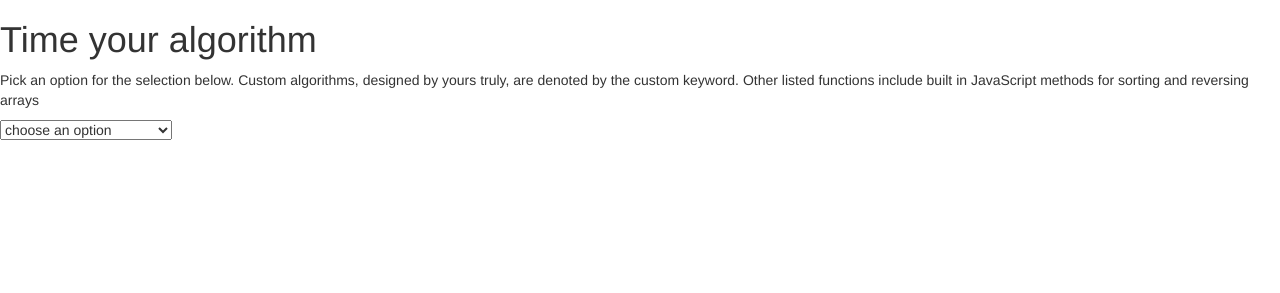
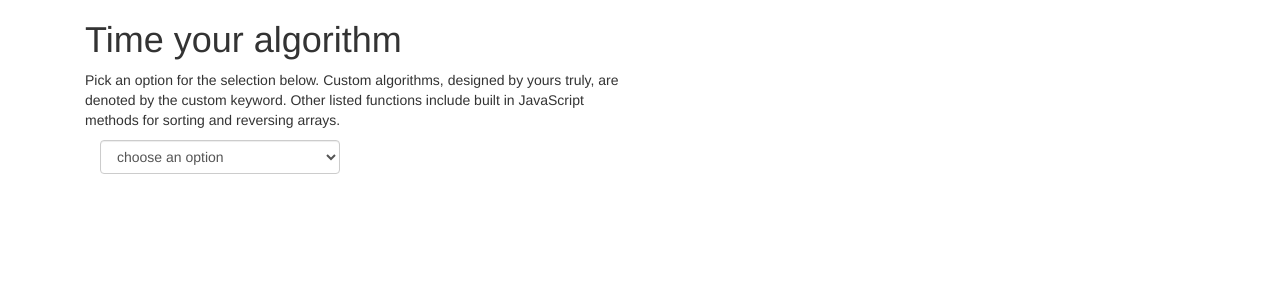
Before and after one commit to naeglinghaff/algorithm_timer, a website: page public/base.html in a window 1280 px wide. Drawn offline with nearby package versions, Linux system fonts and the light colour scheme.

Commit message:
added columns to upper text

```diff
--- a/public/base.html
+++ b/public/base.html
@@ -4,12 +4,17 @@
     <meta charset="utf-8">
     <title>Algorithm Timer</title>
     <script src="https://cdn.jsdelivr.net/npm/chart.js@2.9.3/dist/Chart.min.js"></script>
-      <link rel="stylesheet" href="/css/bootstrap.min.css" />
+    <link rel="stylesheet" href="/css/bootstrap.min.css"/>
+    <meta name="viewport" content="width=device-width, initial-scale=1">
   </head>
   <body>
+    <div class="container">
+      <div class"row">
+        <div class="col-md-6">
           <h1> Time your algorithm </h1>
-      <p> Pick an option for the selection below. Custom algorithms, designed by yours truly, are denoted by the custom keyword. Other listed functions include built in JavaScript methods for sorting and reversing arrays </p>
-      <select id="methods" name="methods">
+          <p> Pick an option for the selection below. Custom algorithms, designed by yours truly, are denoted by the custom keyword. Other listed functions include built in JavaScript methods for sorting and reversing arrays. </p>
+          <div class="col-md-6">
+            <select id="methods" name="methods" class="form-control">
               <option>choose an option</option>
               <option value="sort">sort</option>
               <option value="reverse">reverse</option>
@@ -20,9 +25,13 @@
               <option value="customDuplicatesLinear">customDuplicatesLinear</option>
               <option value="customSelectionSort">customSelectionSort</option>
             </select>
+          </div>
       <div id="message"></div>
+    </div>
+  </div>
     <canvas id="chart" width="500"></canvas>
   </body>
+</div>
   <footer>
     <script src="./chart_mapper.js"></script>
     <script src="./api_handler.js"></script>
```
Lines whose indentation alone changed are shown as unchanged.
